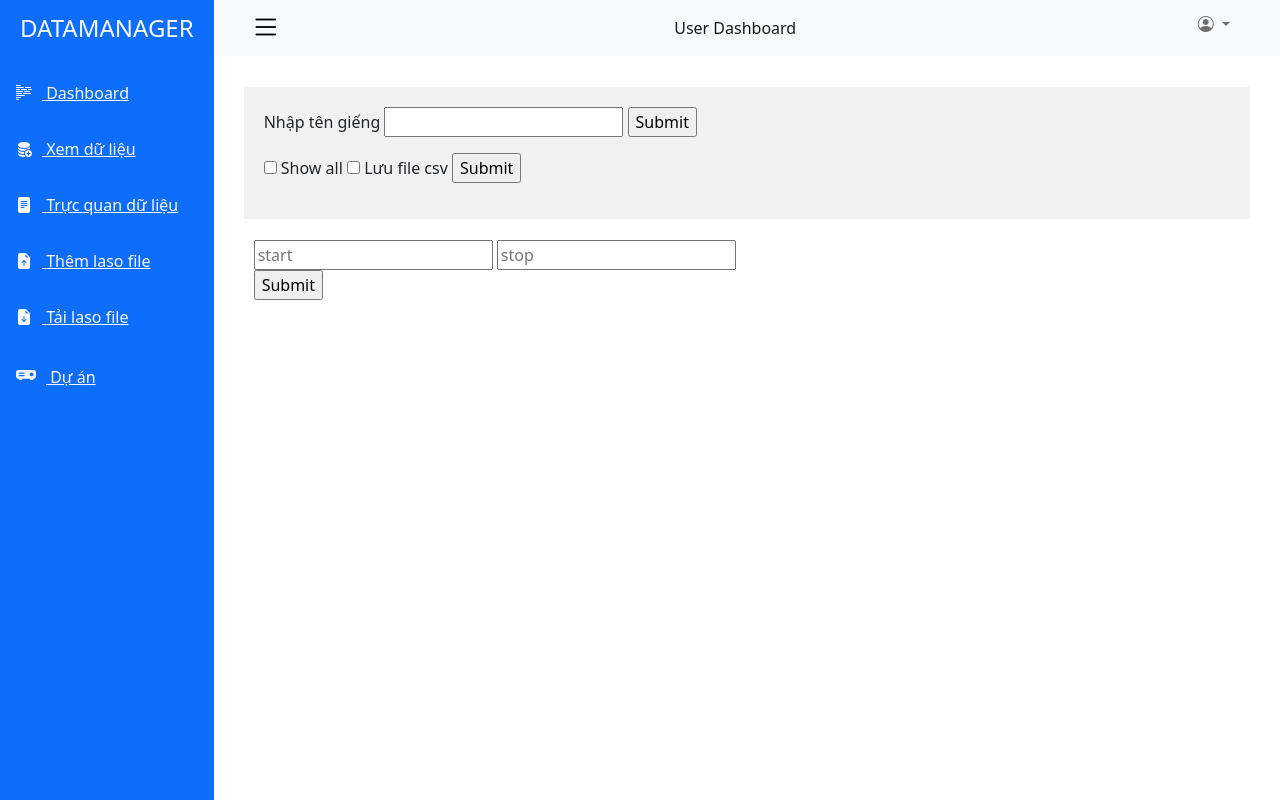
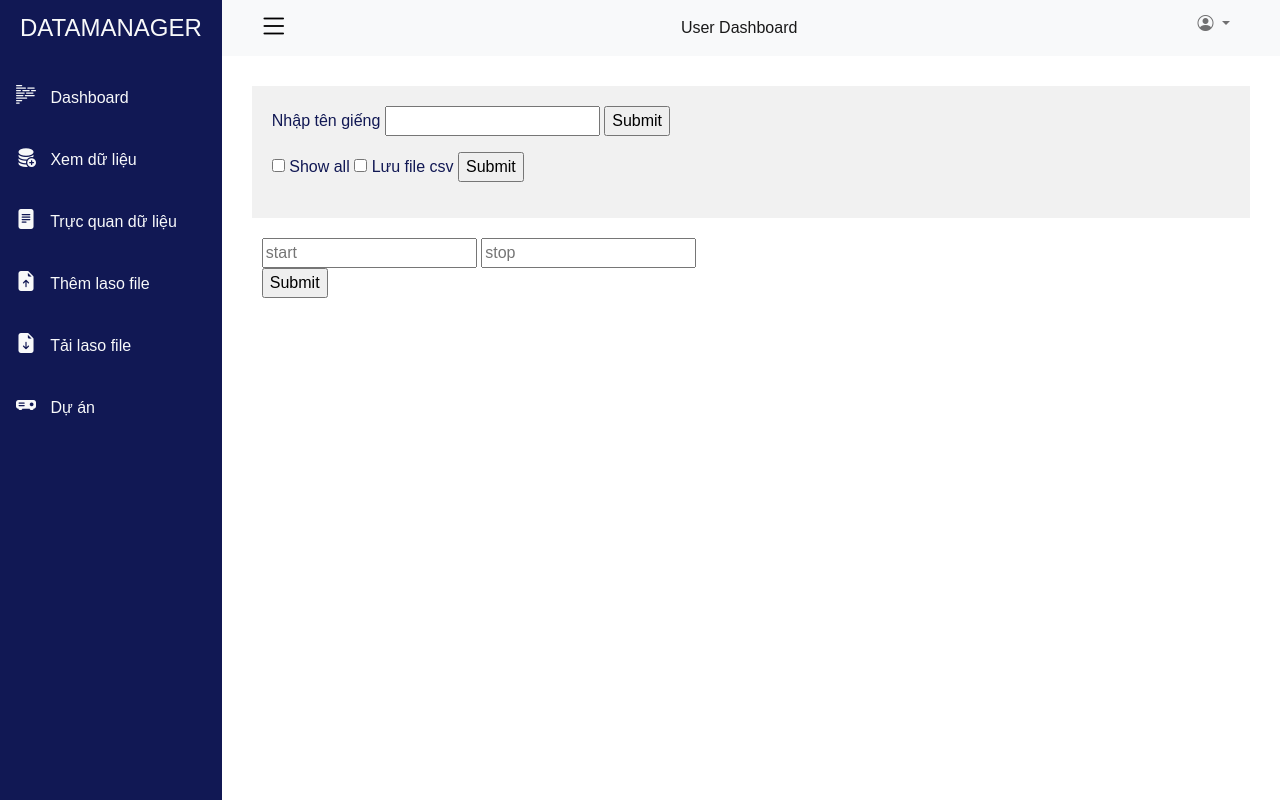
Before and after one commit to leehus65a5/project1, a Python web app: template app/datamanager/templates/datamanager/data.html in a window 1280 px wide. Run offline with Jinja, Linux system fonts and the light colour scheme; the template is opened without the code that fills it, so the values that code supplies are empty.

Commit message:
van commit

```diff
--- a/app/datamanager/router.py
+++ b/app/datamanager/router.py
@@ -1,7 +1,7 @@
 from app import db, mySql, app, tools
 from flask import render_template, url_for, flash, redirect, g, request, jsonify, session, send_file
 from app.datamanager import datamanager
-from app.model import A10, Udata, Files2, FileLog
+from app.model import A10, Udata, Files2, FileLog, Files
 from sqlalchemy import select, and_
 from app.form import UpLoadForm, DownloadForm
 from app import tools
--- a/app/datamanager/static/css/base.css
+++ b/app/datamanager/static/css/base.css
@@ -1,5 +1,5 @@
 :root{
-    --primary: #00008B;
+    --primary: #111854;
     --light: #ffffff;
     --grey: #efefef;
     padding: 0;
@@ -26,7 +26,6 @@ a:hover{
 
 #sidebar-container{
     min-height: 100vh;
-    transition: 0.5s;
 }
 
 #sidebar-container .logo{
@@ -34,41 +33,8 @@ a:hover{
 }
 
 #sidebar-container .menu{
-    width: 200px;
+    width: 218.98px;
 }
-
 main{
     padding: 20px;
 }
-
-.add-buton{
-    float: right;
-}
-.row1 {
-    display: grid;
-    grid-template-columns: auto auto;
-    /* float: left; */
-}
-
-
-.row3{
-    display: grid;
-    grid-template-columns: auto auto;
-}
-
-main{
-    padding-top: 2%;
-}
-
-#td-button {
-    display: grid;
-    grid-template-columns: 35% 35%;
-}
-
-.paginate_button{
-    padding: 5px;
-}
-
-.pagination{
-    float: left;
-}
--- a/app/datamanager/templates/datamanager/base.html
+++ b/app/datamanager/templates/datamanager/base.html
@@ -4,11 +4,11 @@
 		<meta http-equiv="X-UA-Compatible" content="IE=edge">
 		<meta name="viewport" content="width=device-width, initial-scale=1.0">
 		<title>Datamanger</title>
-		<link rel="stylesheet" href="static/css/base.css" type="text/css">
-		<link href="static/css/data.css" type="text/css" rel="stylesheet">
 		<link rel="stylesheet" href="https://cdn.jsdelivr.net/npm/bootstrap-icons@1.10.2/font/bootstrap-icons.css">
 		<link rel="stylesheet" href="https://cdn.jsdelivr.net/npm/bootstrap@5.2.3/dist/css/bootstrap.min.css">
 		<link rel="stylesheet" type="text/css" href="/user/static/css/bootstrapTable.css">
+		<link href="static/css/base.css" type="text/css" rel="stylesheet">
+		<link href="static/css/data.css" type="text/css" rel="stylesheet">
 
 	</head>
 	<body>
@@ -19,11 +19,11 @@
 				</div>
 
 				<div class="menu">
-					<a href="{{url_for('datamanager.dashboard')}}" class="d-block text-light p-3"><i class="bi bi-body-text" style="padding-right: 10px;"></i> Dashboard</a>
-					<a href="{{ url_for('datamanager.check')}}" class="d-block text-light p-3"><i class="bi bi-database-fill-add" style="padding-right: 10px;"></i> Xem dữ liệu</a>
-					<a href="{{ url_for('datamanager.plot')}}" id = "hideshow" target="the-iFrame" class="d-block text-light p-3"><i class="bi bi-file-text-fill" style="padding-right: 10px;"></i> Trực quan dữ liệu</a>
-					<a href="{{url_for('datamanager.uploadfile')}}" class="d-block text-light p-3"><i class="bi bi-file-earmark-arrow-up-fill" style="padding-right: 10px;"></i> Thêm laso file</a>
-					<a href="{{url_for('datamanager.downloadfile')}}" class="d-block text-light p-3"><i class="bi bi-file-earmark-arrow-down-fill" style="padding-right: 10px;"></i> Tải laso file</a>
+					<a href="{{url_for('datamanager.dashboard')}}" class="d-block text-light p-3"><i class="bi bi-body-text mr-2 lead" style="padding-right: 10px;"></i> Dashboard</a>
+					<a href="{{ url_for('datamanager.check')}}" class="d-block text-light p-3"><i class="bi bi-database-fill-add mr-2 lead" style="padding-right: 10px;"></i> Xem dữ liệu</a>
+					<a href="{{ url_for('datamanager.plot')}}" id = "hideshow"  class="d-block text-light p-3" style="padding-right: 10px;"><i class="bi bi-file-text-fill mr-2 lead" style="padding-right: 10px;"></i> Trực quan dữ liệu</a>
+					<a href="{{url_for('user.uploadfiles2')}}" class="d-block text-light p-3"><i class="bi bi-file-earmark-arrow-up-fill mr-2 lead" style="padding-right: 10px;"></i> Thêm laso file</a>
+					<a href="{{url_for('datamanager.downloadfile')}}" class="d-block text-light p-3"><i class="bi bi-file-earmark-arrow-down-fill mr-2 lead" style="padding-right: 10px;"></i> Tải laso file</a>
 					<a href="#" class="d-block text-light p-3"><i class="bi bi-projector-fill mr-2 lead" style="padding-right: 10px;"></i> Dự án</a>
 				</div>
 			</div>
@@ -69,16 +69,19 @@
 				<main>
 					{%block content %}
 					{%endblock%}
+
+					{%block data %}
+					{%endblock%}
 				</main>
 			</div>
 		</div>
 		<script>
 			function myFunction() {
 				var x = document.getElementById("sidebar-container");
-				if (x.style.width === "200px") {
+				if (x.style.width === "218.98px") {
 					x.style.width = "0"
 				} else {
-					x.style.width = "200px"
+					x.style.width = "218.98px"
 				}
 			}
 		</script>
--- a/app/user/router.py
+++ b/app/user/router.py
@@ -1,7 +1,7 @@
 from app import db, mySql, app
 from flask import render_template, url_for, flash, redirect, g, request, jsonify, session
 from app.user import user
-from app.model import A10, Udata, Files2, FileLog
+from app.model import A10, Udata, Files2, FileLog, Files
 from sqlalchemy import select, and_
 from app.form import UpLoadForm
 from app import tools
```
Also changed, not shown: app/datamanager/templates/datamanager/test.html (deleted, +0 -82 lines).
